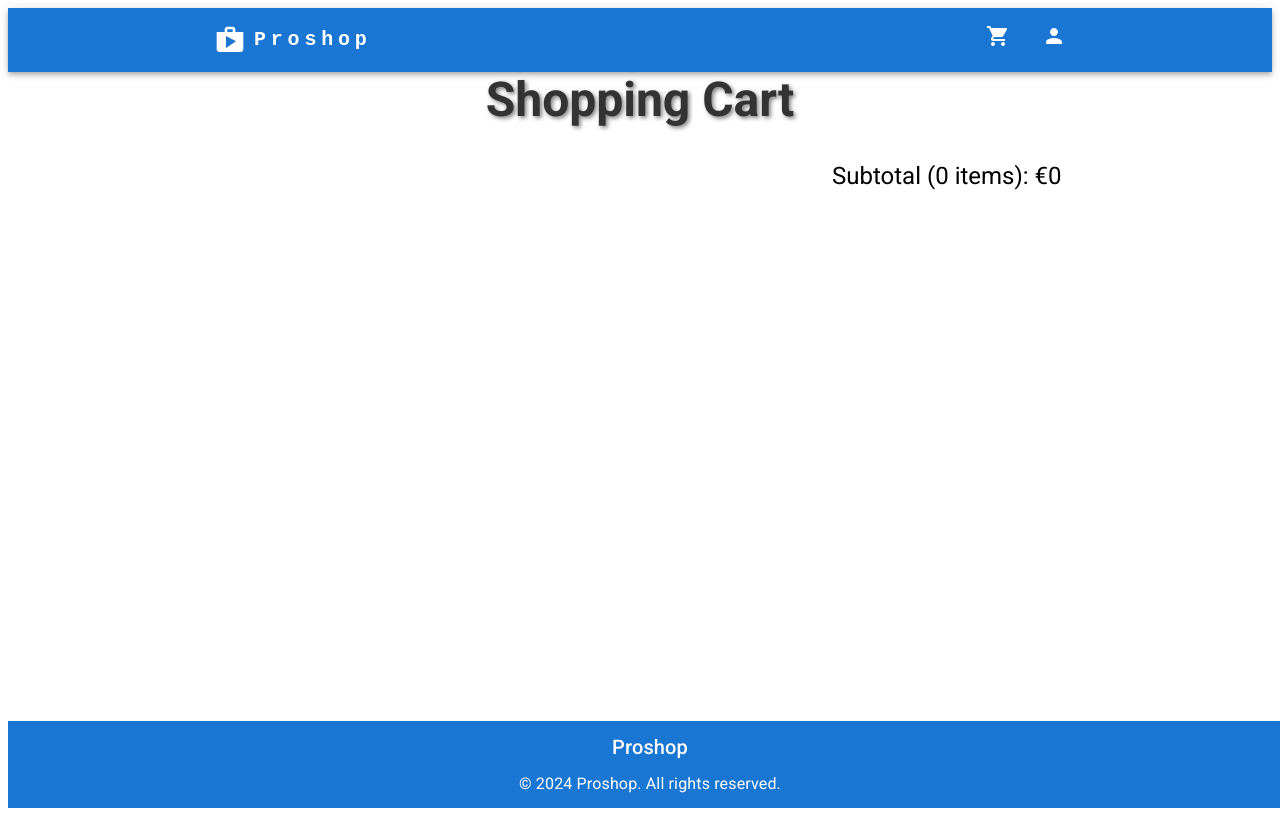
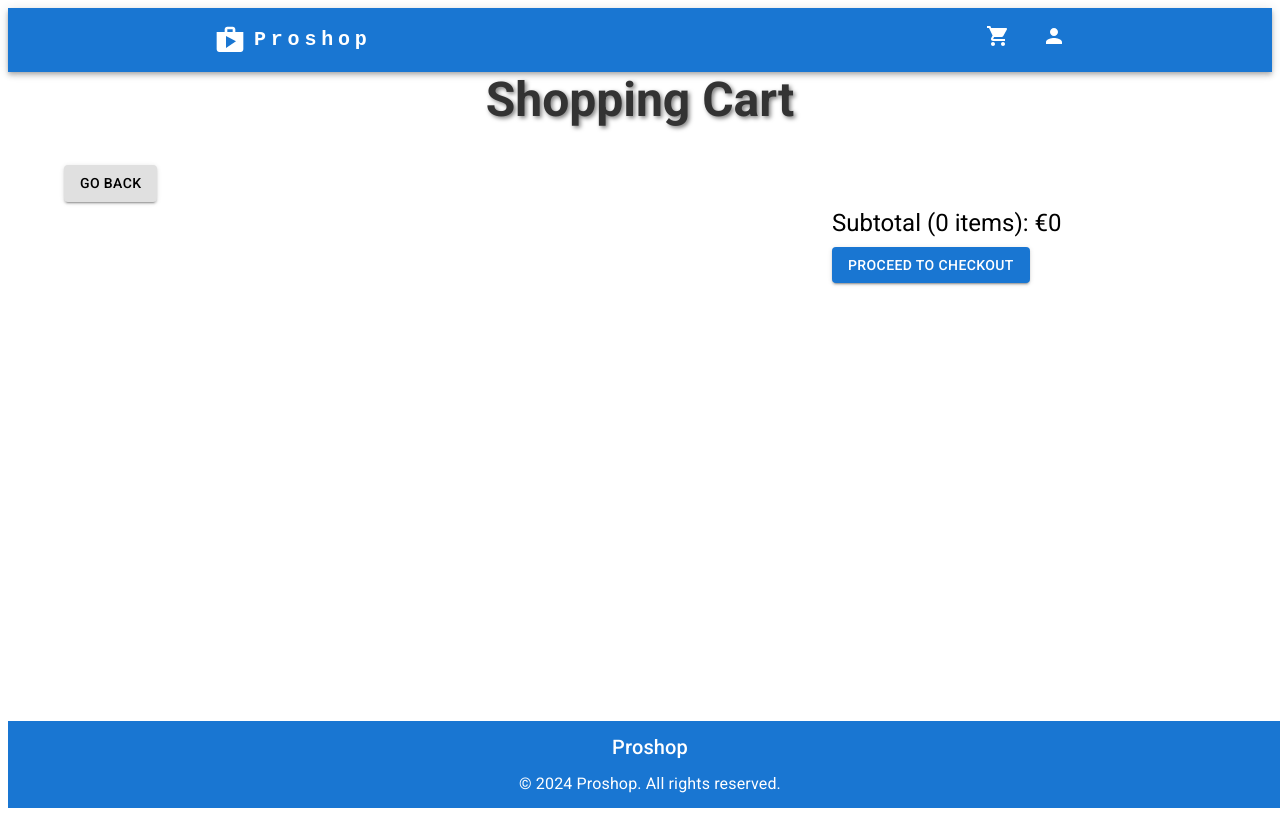
Before and after one commit to Alex871109/Proshop, a React (Create React App) app in the folder frontend/: page /cart in a window 1280 px wide. Built offline with nearby package versions, Linux system fonts and the light colour scheme.

Commit message:
feat: Proced to Checkout Button an Go back Button

```diff
--- a/frontend/src/screens/CartScreen.jsx
+++ b/frontend/src/screens/CartScreen.jsx
@@ -1,6 +1,7 @@
 import CartItem from '../components/CartItem';
 import { useSelector } from 'react-redux';
-import { Grid, Typography } from '@mui/material';
+import { Grid, Typography, Button } from '@mui/material';
+import { Link } from 'react-router-dom';
 import { useCartTotals } from '../hooks/useCartTotals';
 
 const CartScreen = () => {
@@ -22,6 +23,11 @@ const CartScreen = () => {
       >
         Shopping Cart
       </Typography>
+      <Link to={'/'} style={{ textDecoration: 'none', color: 'inherit' }}>
+        <Button variant="contained" color="inherit" sx={{ margin: '5px 0' }}>
+          Go Back
+        </Button>
+      </Link>
       <Grid container>
         <Grid item xs={12} md={8}>
           {cartItems.map((item) => {
@@ -38,6 +44,11 @@ const CartScreen = () => {
           >
             Subtotal ({totalQty} items): €{totalPrice}
           </Typography>
+          <Link to={'/'} style={{ textDecoration: 'none', color: 'inherit' }}>
+            <Button variant="contained" color="primary">
+              Proceed to checkout
+            </Button>
+          </Link>
         </Grid>
       </Grid>
     </>
```
